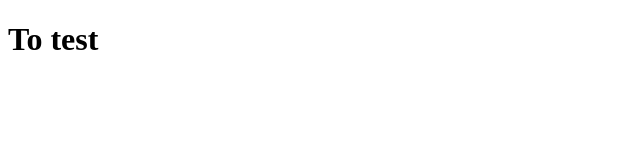
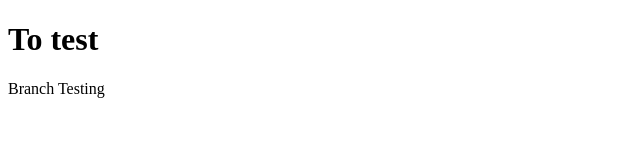
Before and after one commit to flipflop01/learn-git, a plain HTML site: page index.html in a window 1280 px wide. Shown: the whole page, without its empty margins (0-640 px from the left). Drawn offline with Linux system fonts and the light colour scheme.

Commit message:
1st Stage Adds

```diff
--- a/index.html
+++ b/index.html
@@ -7,6 +7,7 @@
 	<main>
 		<div>
 			<h1>To test</h1>
+			<p>Branch Testing</p>
 		</div>
 	</main>
 
--- a/style.css
+++ b/style.css
@@ -0,0 +1,3 @@
+* {
+	box-sizing: border-box;
+}
```
